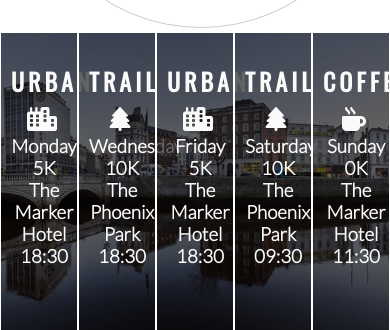
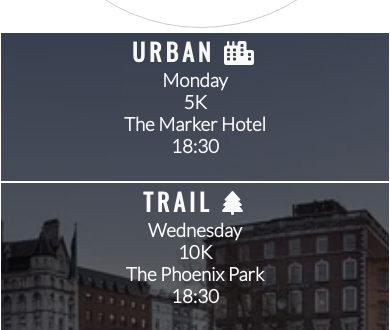
Before and after one commit to Herrlin85/love-running, a plain HTML site: page index.html in a window 390 px wide. Shown: the part 1888-2218 px from the top of the page. Drawn offline with nearby package versions, Linux system fonts and the light colour scheme.

Commit message:
Style the meetup section times for tablet and mobile screens

```diff
--- a/assets/css/style.css
+++ b/assets/css/style.css
@@ -282,6 +282,14 @@ footer {
         float: left;
         padding: 0;
     }
+
+    #times > div {
+        width: 100%;
+        clear: both;
+        height: 150px;
+        padding: 0;
+    }
+
     hr {
         display: none;
     }
@@ -308,16 +316,19 @@ footer {
         margin: 0 auto;
     }
 
-    .left-about-heading, .right-about-heading {
+    .left-about-heading,
+    .right-about-heading {
         width: inherit;
     }
 
-    .left-about-heading h2, .right-about-heading h2 {
+    .left-about-heading h2,
+    .right-about-heading h2 {
         width: 100%;
         text-align: center;
     }
 
-    .left-about-heading p, .right-about-heading p {
+    .left-about-heading p,
+    .right-about-heading p {
         text-align: center;
         padding: 0 20px;
     }
```
